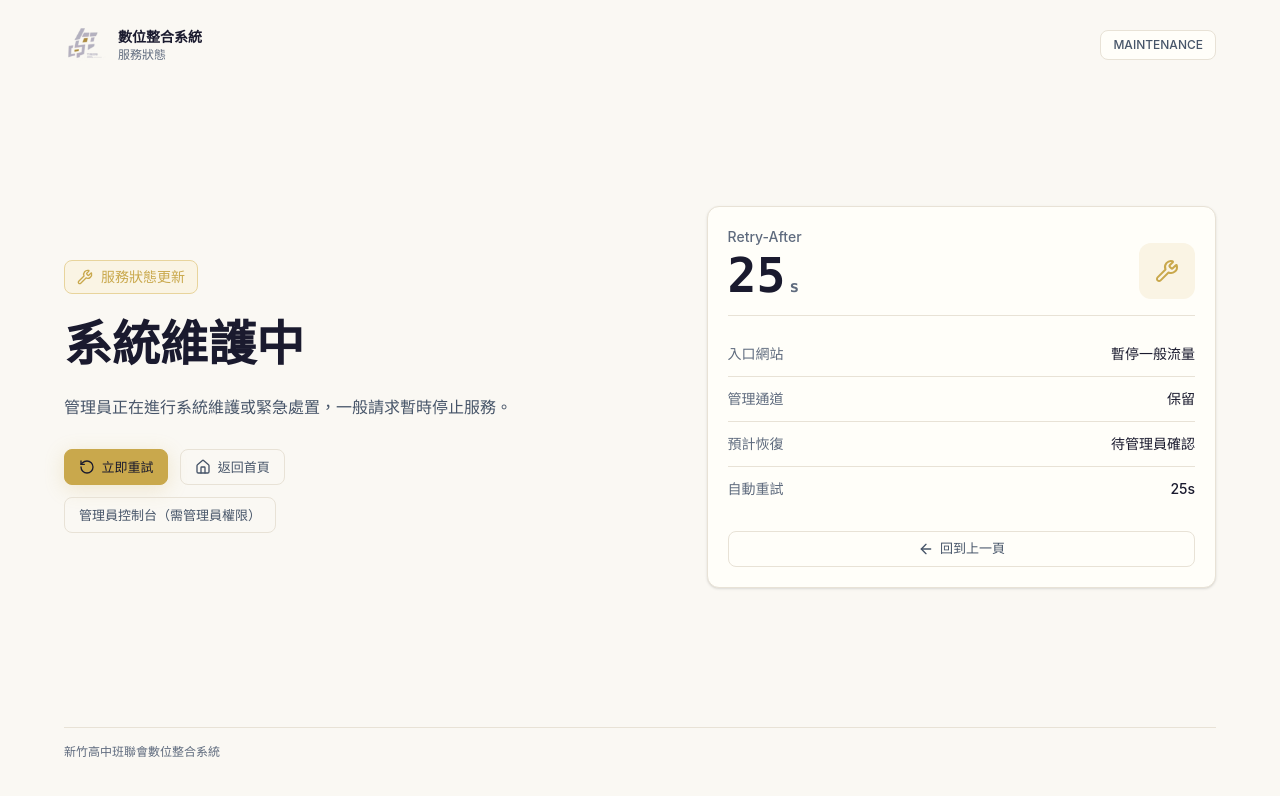
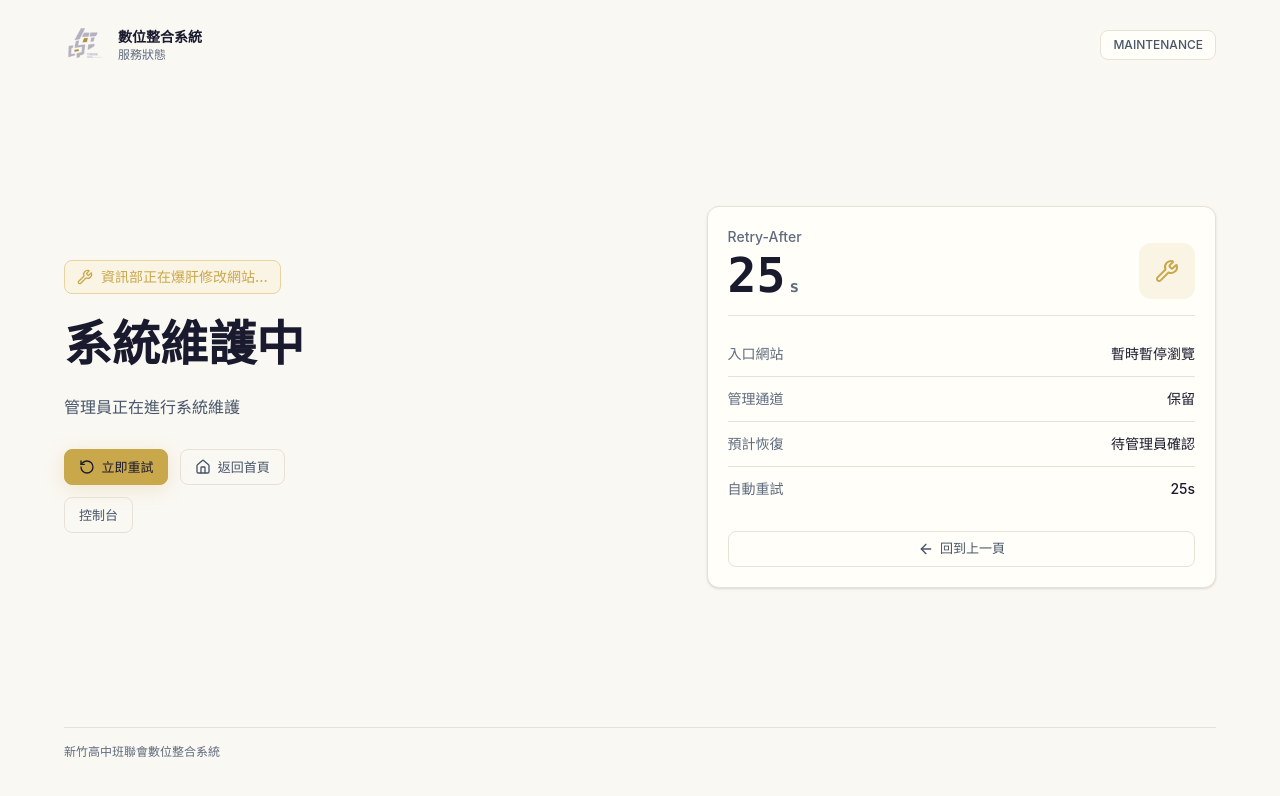
Before and after one commit to Tedhuang6666/hcca_web_system, a Next.js app in the folder apps/web/: page /maintenance in a window 1280 px wide. Shown: the top 796 px of the page. Built offline with nearby package versions, Linux system fonts and the light colour scheme; no server answers.

Commit message:
更新描述

```diff
--- a/apps/web/src/app/maintenance/page.tsx
+++ b/apps/web/src/app/maintenance/page.tsx
@@ -71,11 +71,11 @@ function MaintenanceContent() {
   const title = kind === "maintenance" ? "系統維護中" : "全站防護模式啟動";
   const subtitle =
     kind === "maintenance"
-      ? "管理員正在進行系統維護或緊急處置，一般請求暫時停止服務。"
+      ? "管理員正在進行系統維護"
       : "系統偵測到高流量或端點保護策略，已優先保留管理員與緊急處理通道。";
   const Icon = kind === "maintenance" ? Wrench : ShieldAlert;
   const statusRows = [
-    ["入口網站", kind === "maintenance" ? "暫停一般流量" : "防護策略生效"],
+    ["入口網站", kind === "maintenance" ? "暫時暫停瀏覽" : "防護策略生效"],
     ["管理通道", "保留"],
     ["預計恢復", liveUntil ? new Date(liveUntil * 1000).toLocaleString() : "待管理員確認"],
     ["自動重試", `${countdown}s`],
@@ -101,7 +101,7 @@ function MaintenanceContent() {
           <div className="max-w-2xl">
             <div className="mb-4 inline-flex items-center gap-2 rounded-md border border-[var(--warning-border)] bg-[var(--warning-dim)] px-3 py-1.5 text-sm font-medium text-[var(--warning)]">
               <Icon size={16} aria-hidden />
-              服務狀態更新
+              資訊部正在爆肝修改網站...
             </div>
             <h1 className="text-4xl font-semibold leading-tight text-[var(--text-primary)] md:text-5xl">
               {title}
@@ -134,7 +134,7 @@ function MaintenanceContent() {
               </button>
             </div>
             <Link href="/admin/system" className="btn btn-ghost mt-3 w-full sm:w-auto">
-              管理員控制台（需管理員權限）
+              控制台
             </Link>
           </div>
 
```
